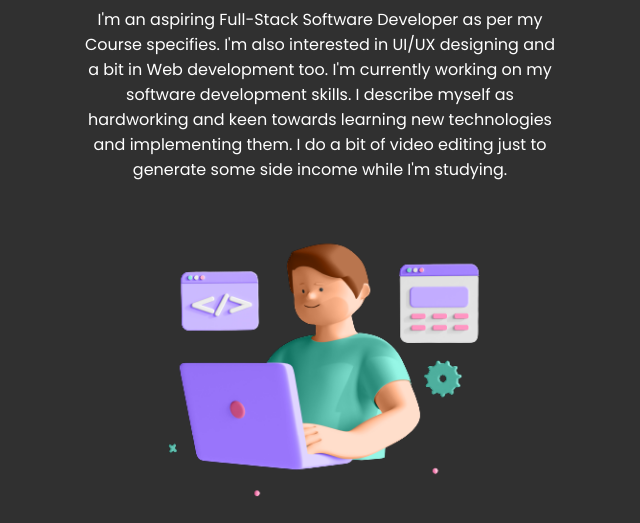
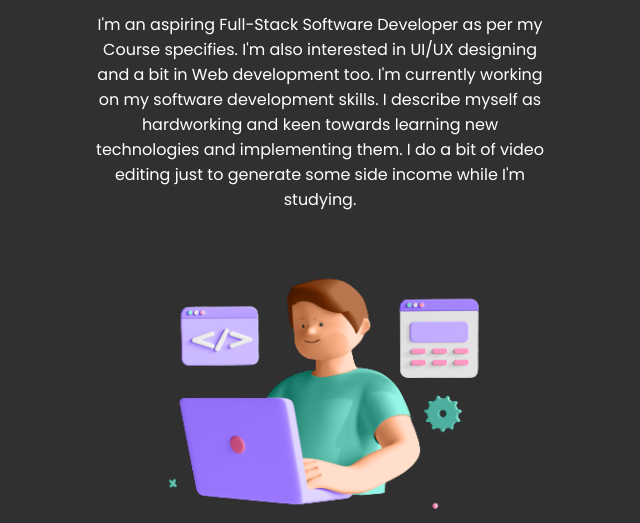
Before and after one commit to pantherdox/links, a plain HTML site: page index.html in a window 1280 px wide. Shown: the part 138-661 px from the top of the page, without its empty margins (320-960 px from the left). Drawn offline with Linux system fonts and the light colour scheme.

Commit message:
Update style.css

```diff
--- a/style.css
+++ b/style.css
@@ -73,6 +73,10 @@ a{
     align-items: center;
     text-align: center;
     gap: 10px;
+}
+
+.header-text p{
+    padding: 5px 10px;
 }
 
 .projects{
```
